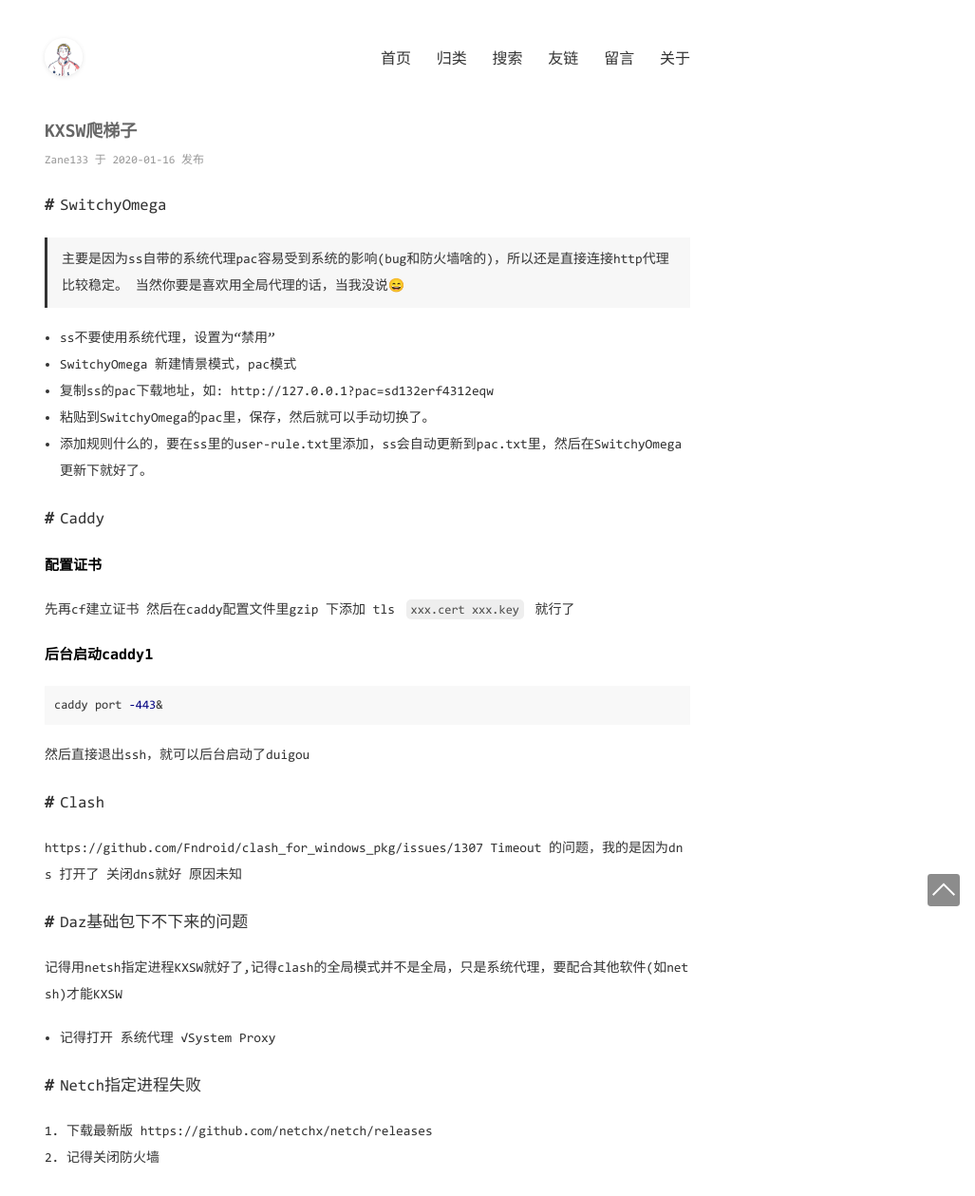
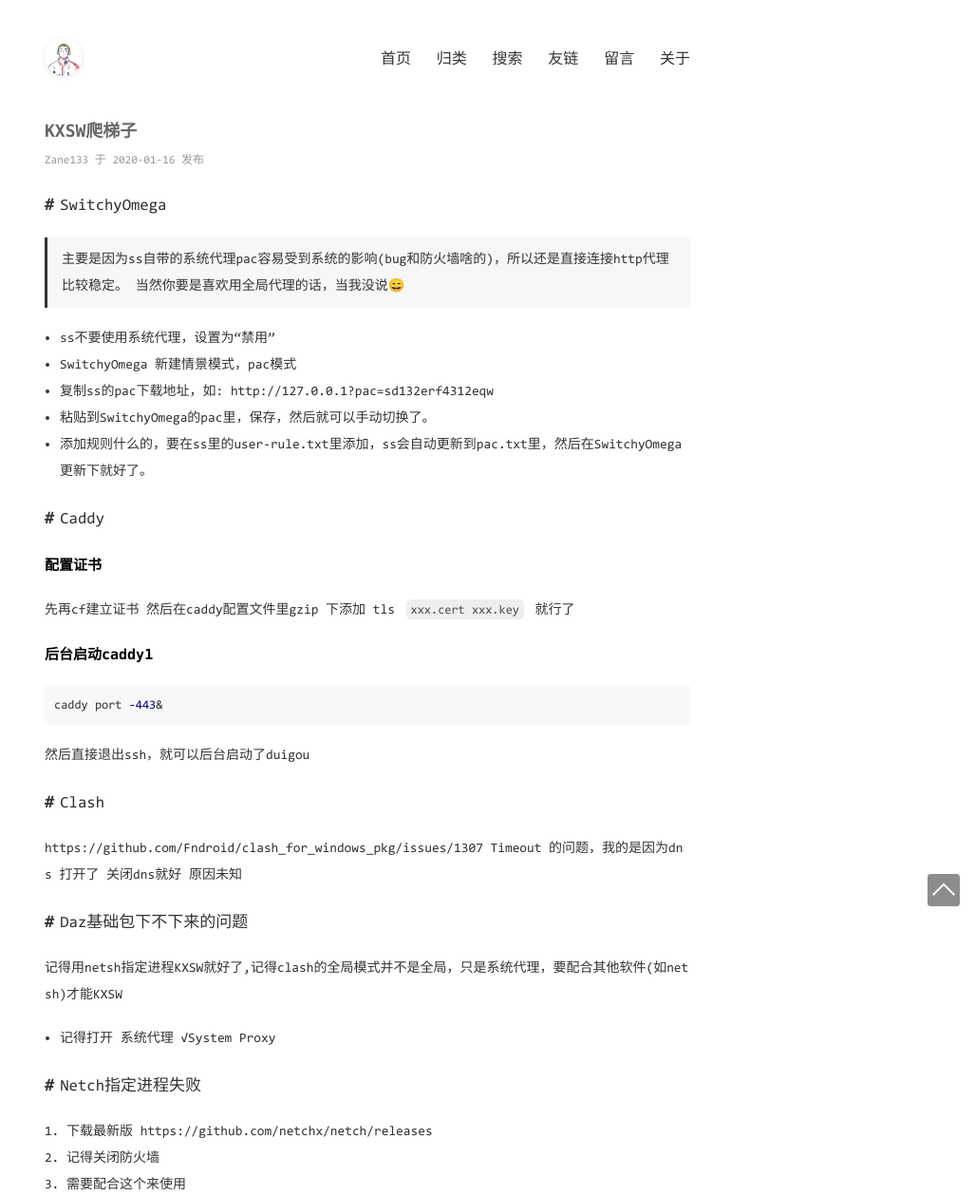
Before and after one commit to zane133/zane133.github.io, a Jekyll site: the page built from _posts/2020-01-16-ss-fq.markdown, in a window 1280 px wide. Shown: the top 1259 px of the page at 95% size, without its empty margins (253-1280 px from the left). Built offline with Jekyll 4.4.1, drawn with Linux system fonts in a browser that asks for light colours; grey boxes are pictures that could not be loaded.

Commit message:
Update 2020-01-16-ss-fq.markdown

```diff
--- a/_posts/2020-01-16-ss-fq.markdown
+++ b/_posts/2020-01-16-ss-fq.markdown
@@ -36,3 +36,6 @@ Timeout 的问题，我的是因为dns 打开了 关闭dns就好 原因未知
 ## Netch指定进程失败
 1. 下载最新版 https://github.com/netchx/netch/releases
 2. 记得关闭防火墙
+3. 需要配合这个来使用
+
+ ![image](https://user-images.githubusercontent.com/36726445/168413666-85dcaf80-91cf-4e63-953b-1de2f9aaa1ad.png)
```
